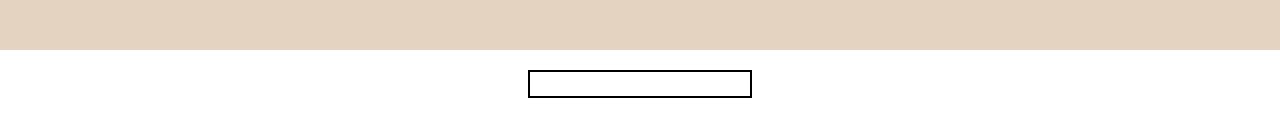
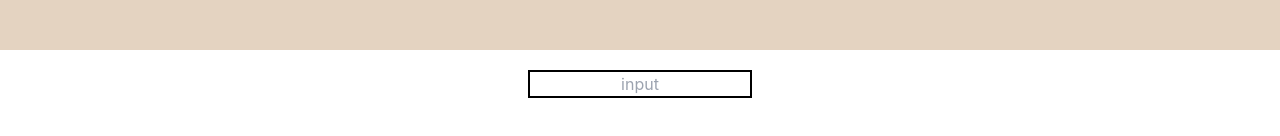
Before and after one commit to wadjih-bencheikh18/arabicthon-front, a React (Create React App) app: page / in a window 1280 px wide. Shown: the part 750-886 px from the top of the page. Built offline with nearby package versions, Linux system fonts and the light colour scheme.

Commit message:
add place holder input

```diff
--- a/src/components/InputResult.jsx
+++ b/src/components/InputResult.jsx
@@ -1,6 +1,6 @@
 import { useState } from "react";
 
-export default function InputResult({ setValue }) {
+export default function InputResult({ setValue, placeHolder = "input" }) {
   const [input, setInput] = useState("");
   return (
     <textarea
@@ -8,6 +8,7 @@ export default function InputResult({ setValue }) {
       cols={Math.max(...input.split("\n").map((s) => s.length))}
       rows={input.split("\n").length}
       value={input}
+      placeHolder={placeHolder}
       onChange={({ target }) => setInput(target.value)}
       onKeyDown={({ key }) => {
         if (key === "Enter") setValue(input);
--- a/src/components/Tachkil.jsx
+++ b/src/components/Tachkil.jsx
@@ -9,9 +9,9 @@ const letters = [
   "\u064D",
   "\u0652",
 ];
-function postFix(result) {
-  return result.split(/\n|[*]/);
-}
+// function postFix(result) {
+//   return result.split(/\n|[*]/);
+// }
 function setCharAt(str, index, chr) {
   if (index > str.length - 1) return str;
   return str.slice(0, index) + chr + str.slice(index + 1);
```
